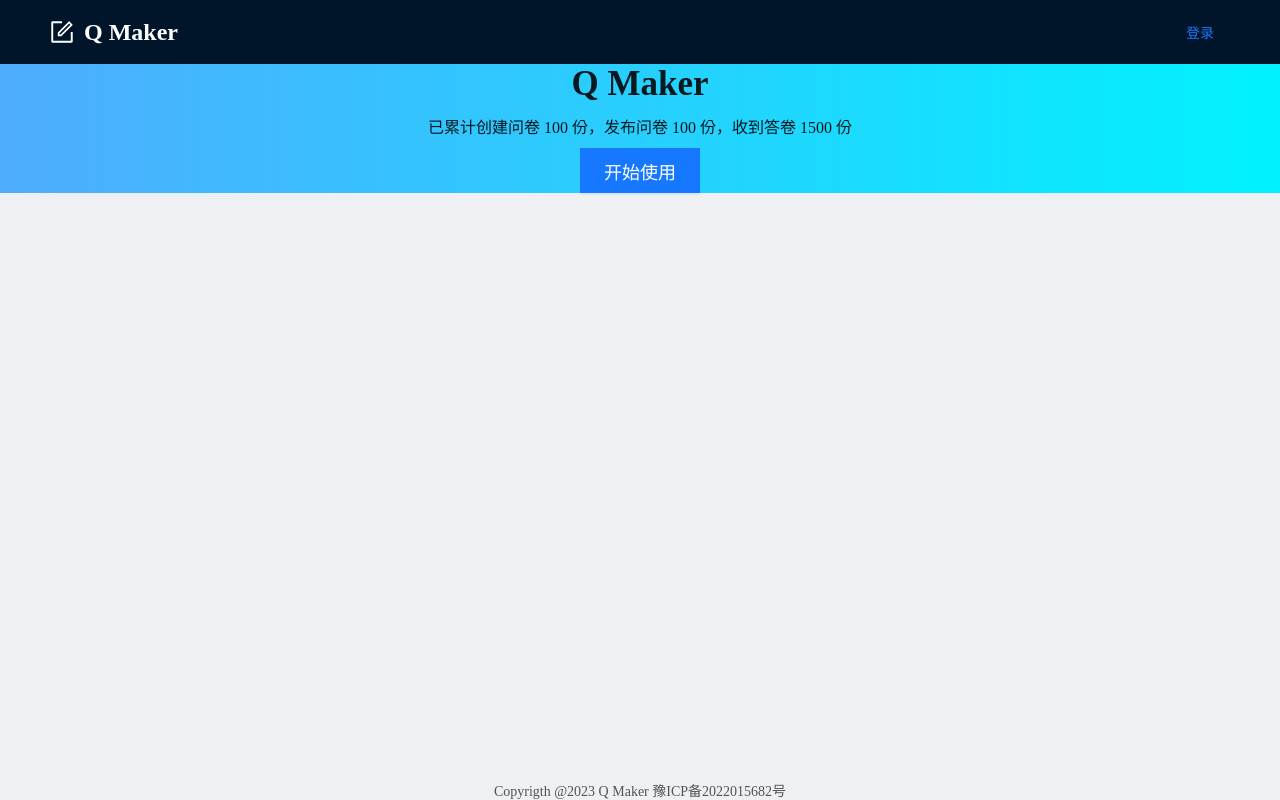
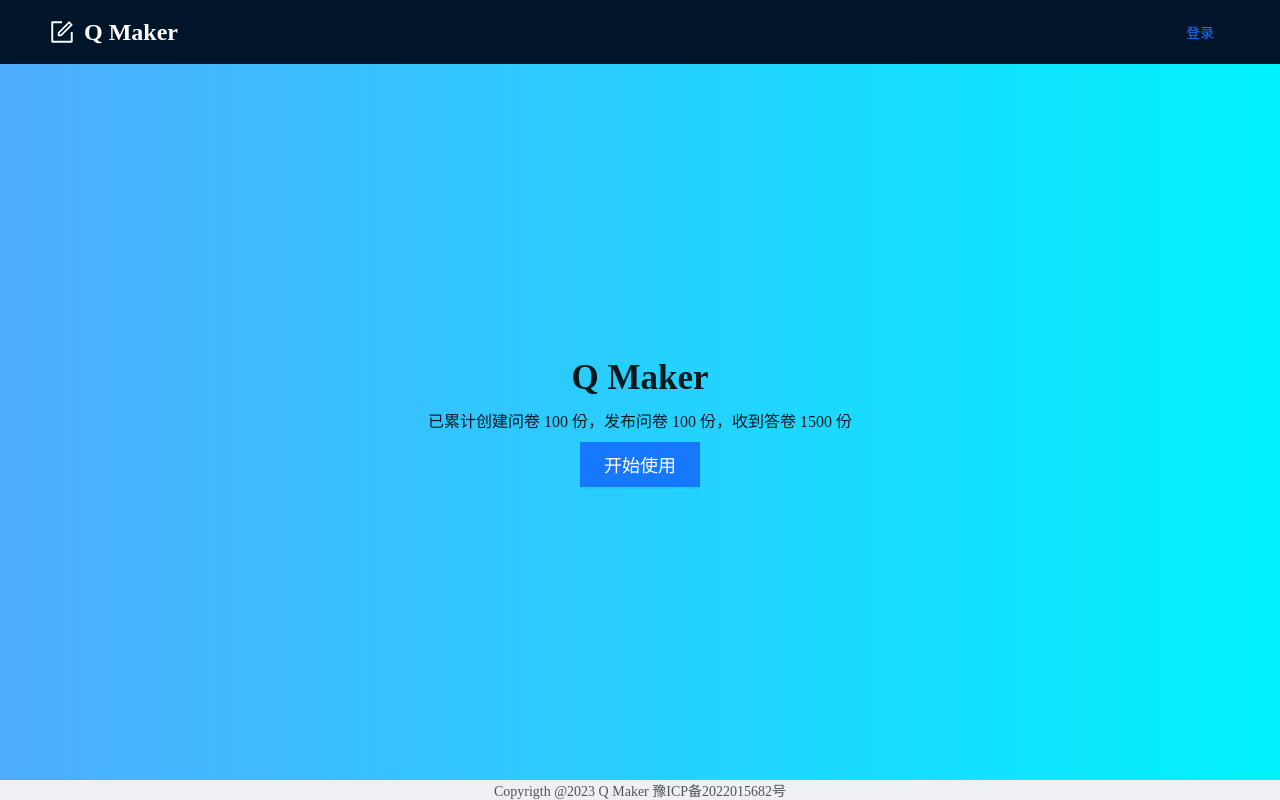
Before and after one commit to DrssXpro/Q-Maker, a React (Vite) app: page /home in a window 1280 px wide. Built offline with nearby package versions, Linux system fonts and the light colour scheme.

Commit message:
style: 首页部分页面高度重新设置

```diff
--- a/src/pages/home/style/home.module.scss
+++ b/src/pages/home/style/home.module.scss
@@ -1,6 +1,6 @@
 .home-container {
   width: 100%;
-  height: 100%;
+  height: calc(100vh - 84px);
   display: flex;
   flex-direction: column;
   justify-content: center;
--- a/src/pages/login/style/login.module.scss
+++ b/src/pages/login/style/login.module.scss
@@ -1,6 +1,6 @@
 .login-container {
   width: 100%;
-  height: 100%;
+  height: calc(100vh - 84px);
   display: flex;
   align-items: center;
   justify-content: center;
--- a/src/pages/register/style/register.module.scss
+++ b/src/pages/register/style/register.module.scss
@@ -1,6 +1,6 @@
 .register-container {
   width: 100%;
-  height: 100%;
+  height: calc(100vh - 84px);
   display: flex;
   align-items: center;
   justify-content: center;
```
